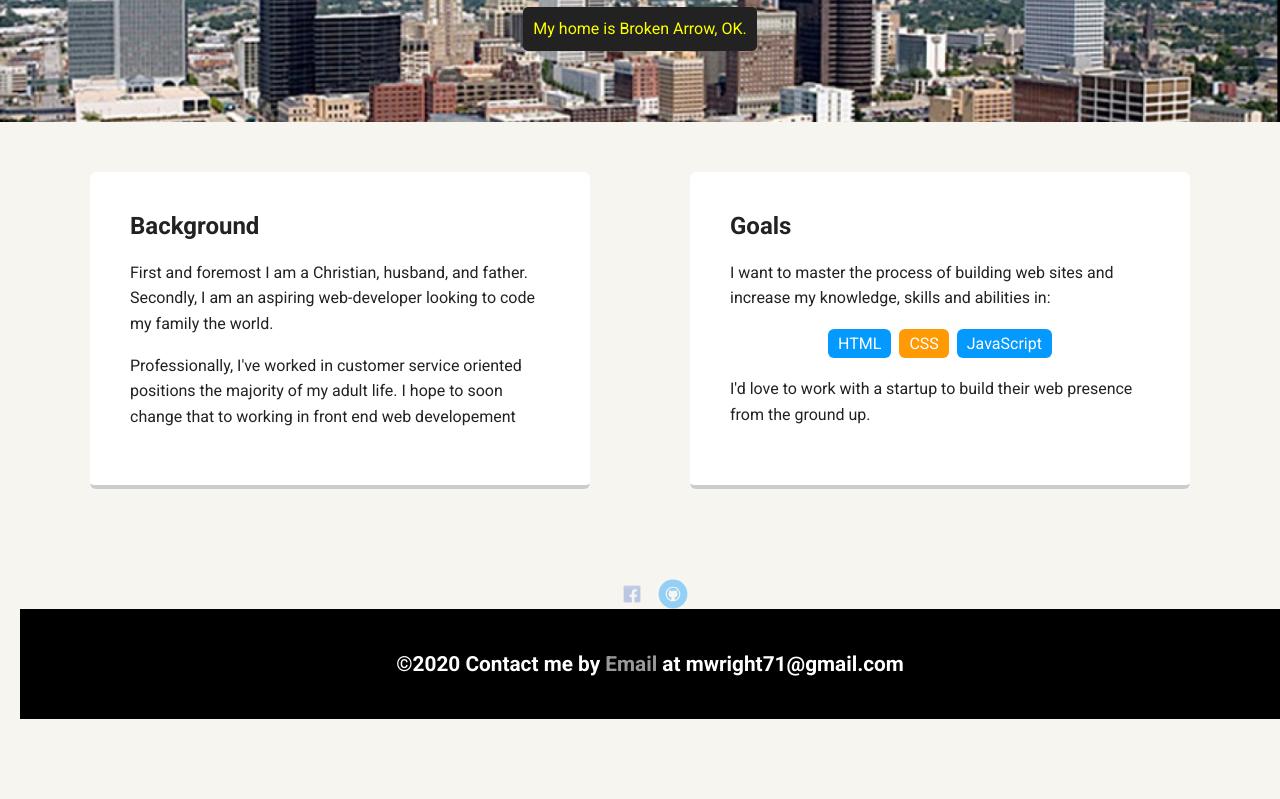
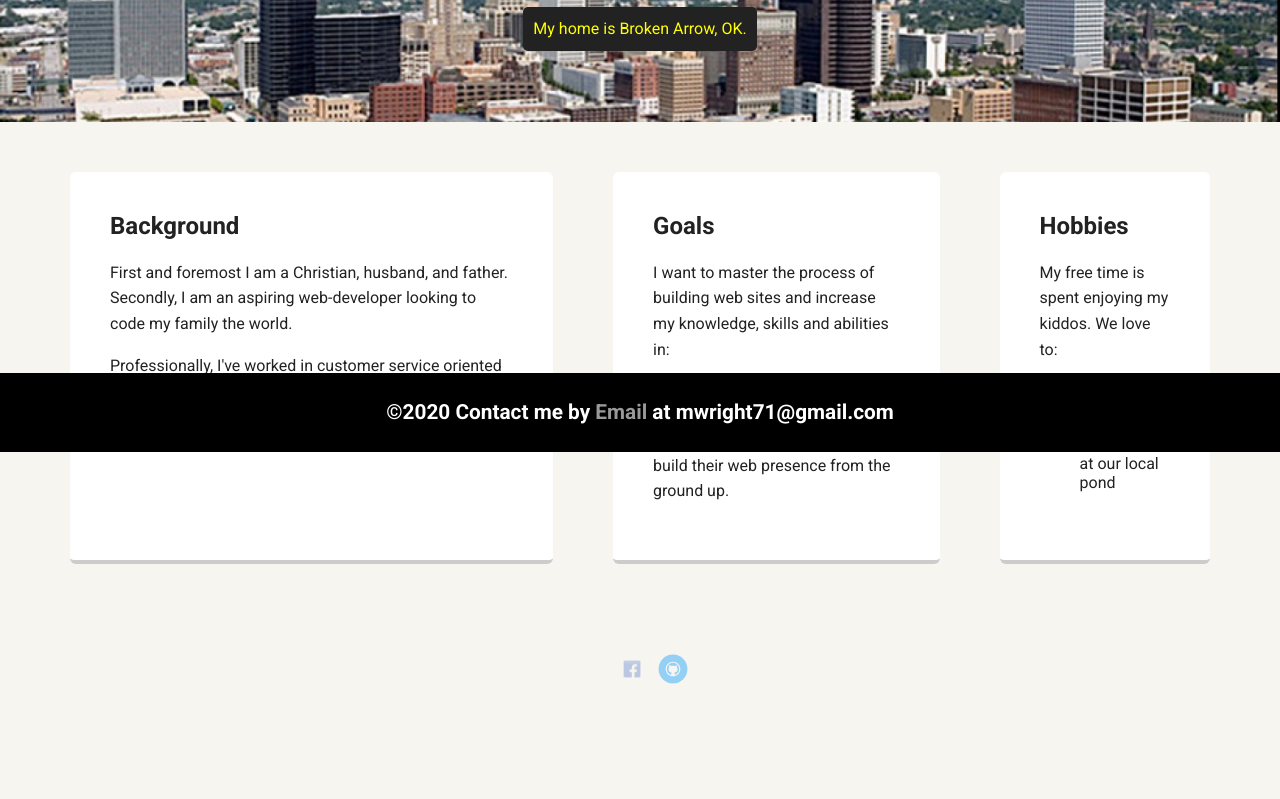
Before and after one commit to mwright71/Techdegree-Project-1, a plain HTML site: page index.html in a window 1280 px wide. Shown: the part 348-1147 px from the top of the page. After the commit the page ends 1112 px from the top, so only its background shows below. Drawn offline with Linux system fonts and the light colour scheme; a web font is replaced by a local one.

Commit message:
updated entire files

```diff
--- a/index.html
+++ b/index.html
@@ -40,6 +40,16 @@
         </ul>
         <p>I'd love to work with a startup to build their web presence from the ground up.</p>
       </div>
+      <div class="card">
+        <h2>Hobbies</h2>
+        <p>My free time is spent enjoying my kiddos. We love to:</p>
+        <ul>
+          <li>Fish</li>
+          <li>Go to the Park</li>
+          <li>Feed ducks at our local pond</li>
+        </ul>
+
+      </div>
 
     </main>
     <footer>
--- a/styles.css
+++ b/styles.css
@@ -70,7 +70,7 @@ header .profile-image {
   width: 150px;
   height: 150px;
   border-radius: 50%;
-  border: 3px solid white;
+  border: 10px groove white;
   transition: all .5s;
 }
 header .profile-image:hover {
@@ -230,11 +230,11 @@ a.social:hover {
 
 }
 .footer {
-position: bottom;
+position:fixed;
 left: 0;
 bottom: 0;
 width: 100%;
-padding:15px;
+
 background-color:black;
 color: white;
 text-align: center;
```
Also changed, not shown: images/mallard-3466950_640.jpg (added), images/portland.jpg (deleted), images/red-yellow-and-black-bouy-on-body-of-water-during-daytime-190294.jpg (added), images/toddler-4731150_640.jpg (added), images/two-men-fishing-on-lake-1630039.jpg (deleted), 1 other file.
